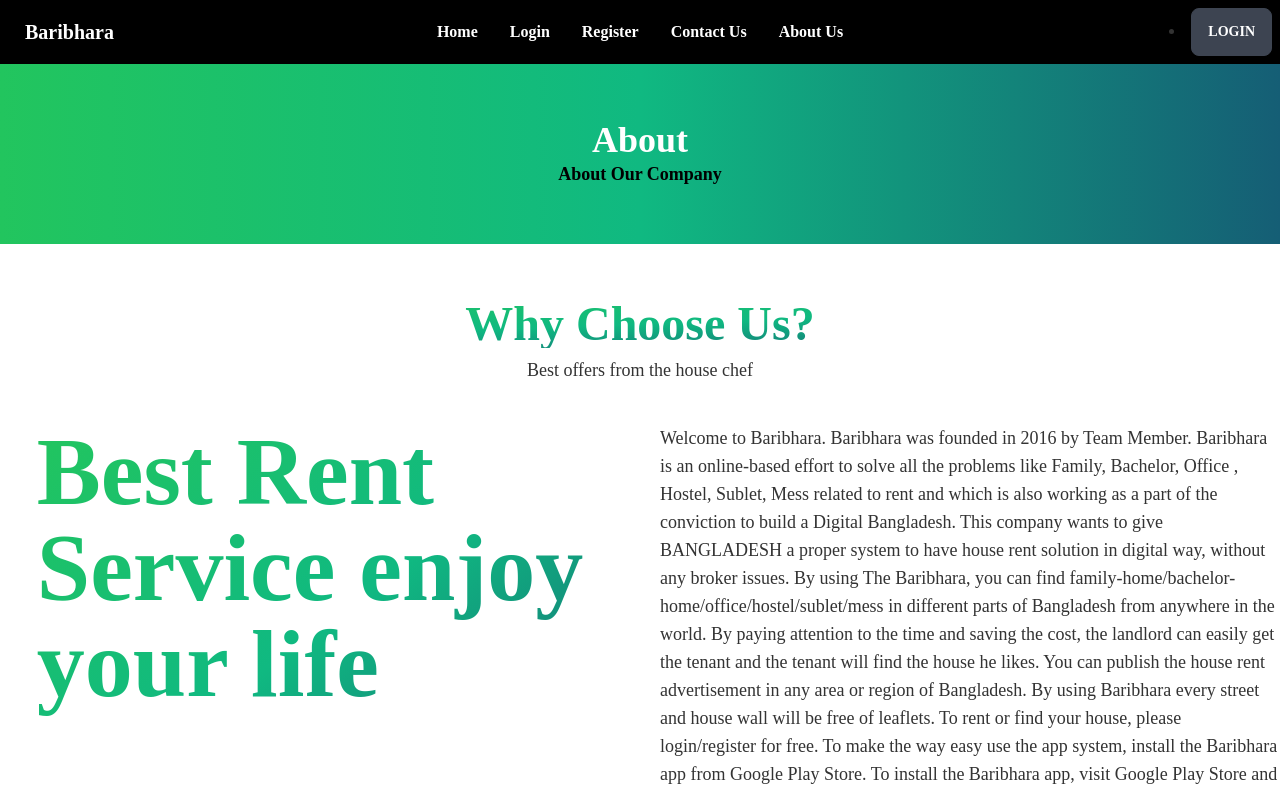
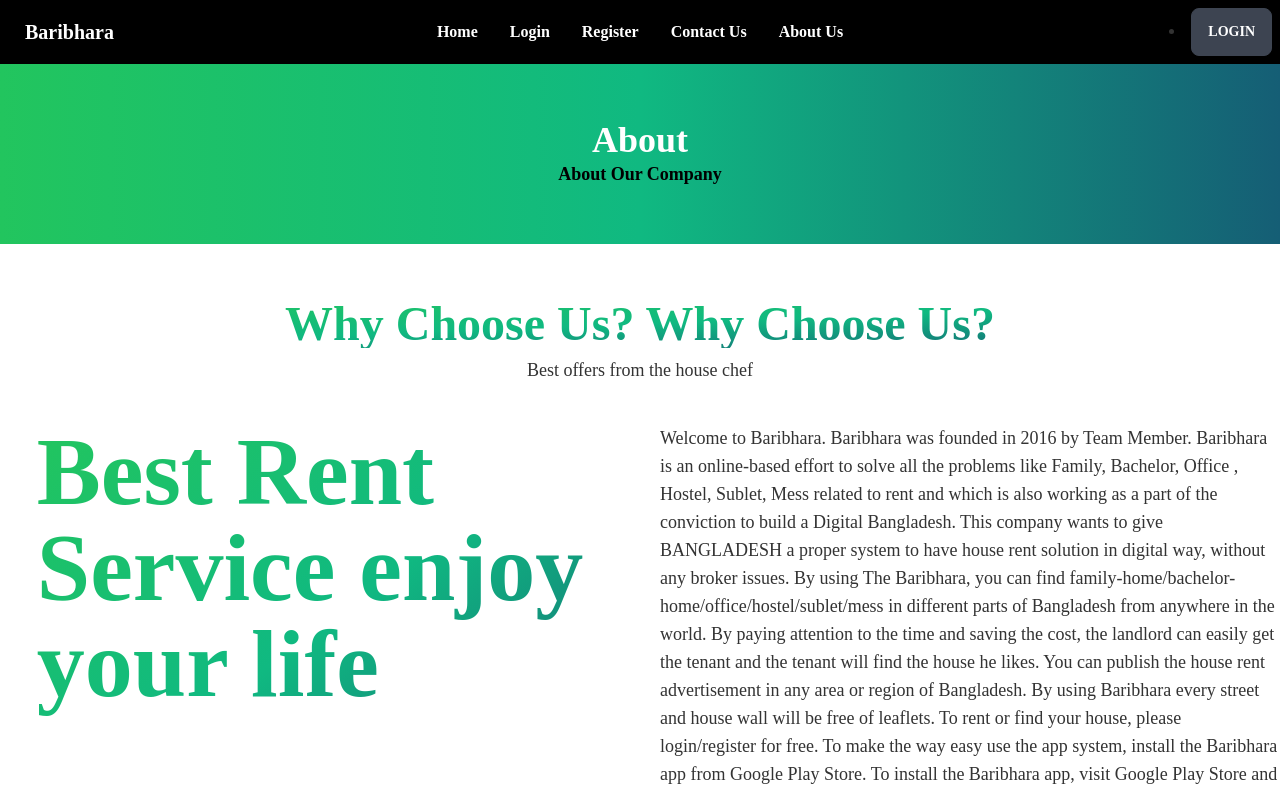
Before and after one commit to mdyiaz/barivara-client, a React (Create React App) app: page /aboutus in a window 1280 px wide. Shown: the top 793 px of the page. Built offline with nearby package versions, Linux system fonts and the light colour scheme; no server answers.

Commit message:
want to solved git problem

```diff
--- a/src/component/About/About.jsx
+++ b/src/component/About/About.jsx
@@ -9,6 +9,7 @@ const About = () => {
       </div>
 
       <h1 className="text-center mt-14 text-5xl font-bold text-transparent bg-clip-text bg-gradient-to-br from-green-500 via-emerald-500 to-cyan-800">
+        Why Choose Us?
         Why Choose Us?
       </h1>
       <p className="text-center text-lg mt-2">
```
